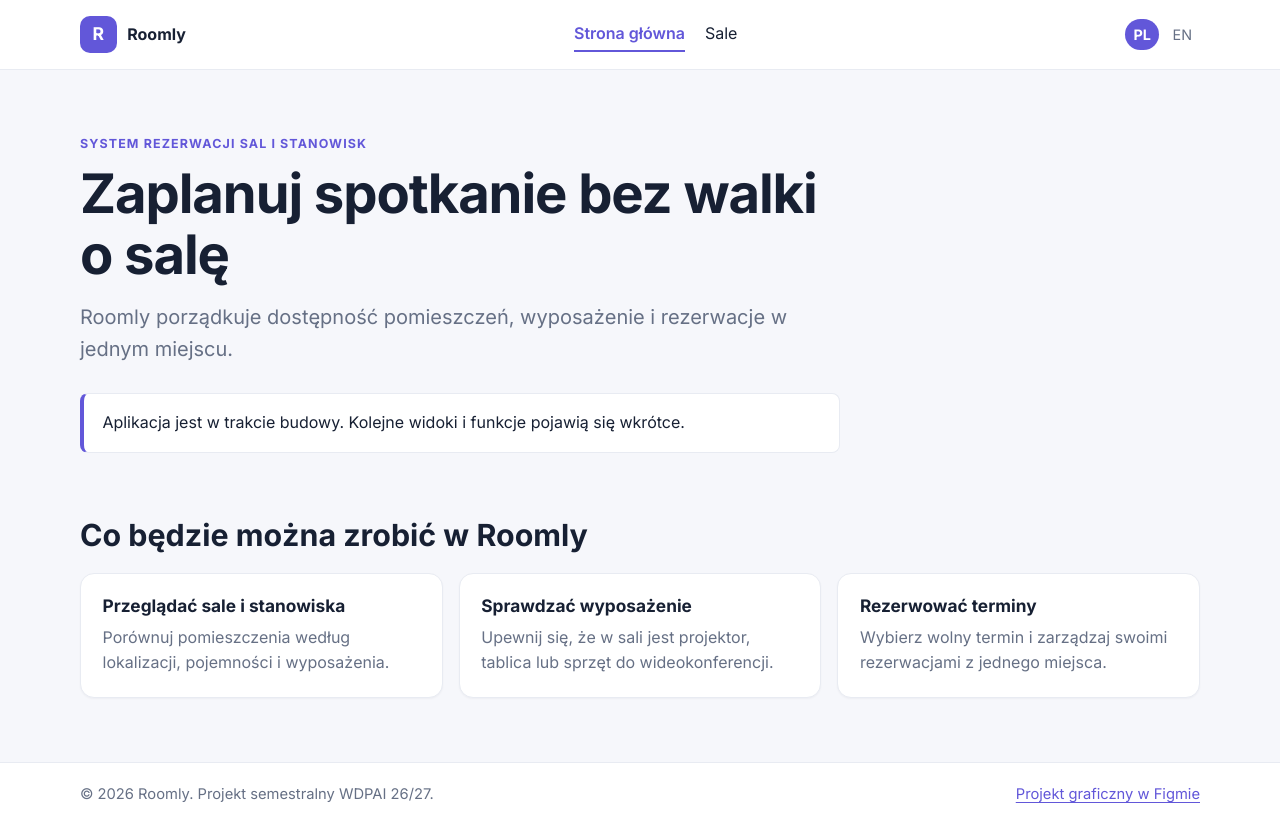
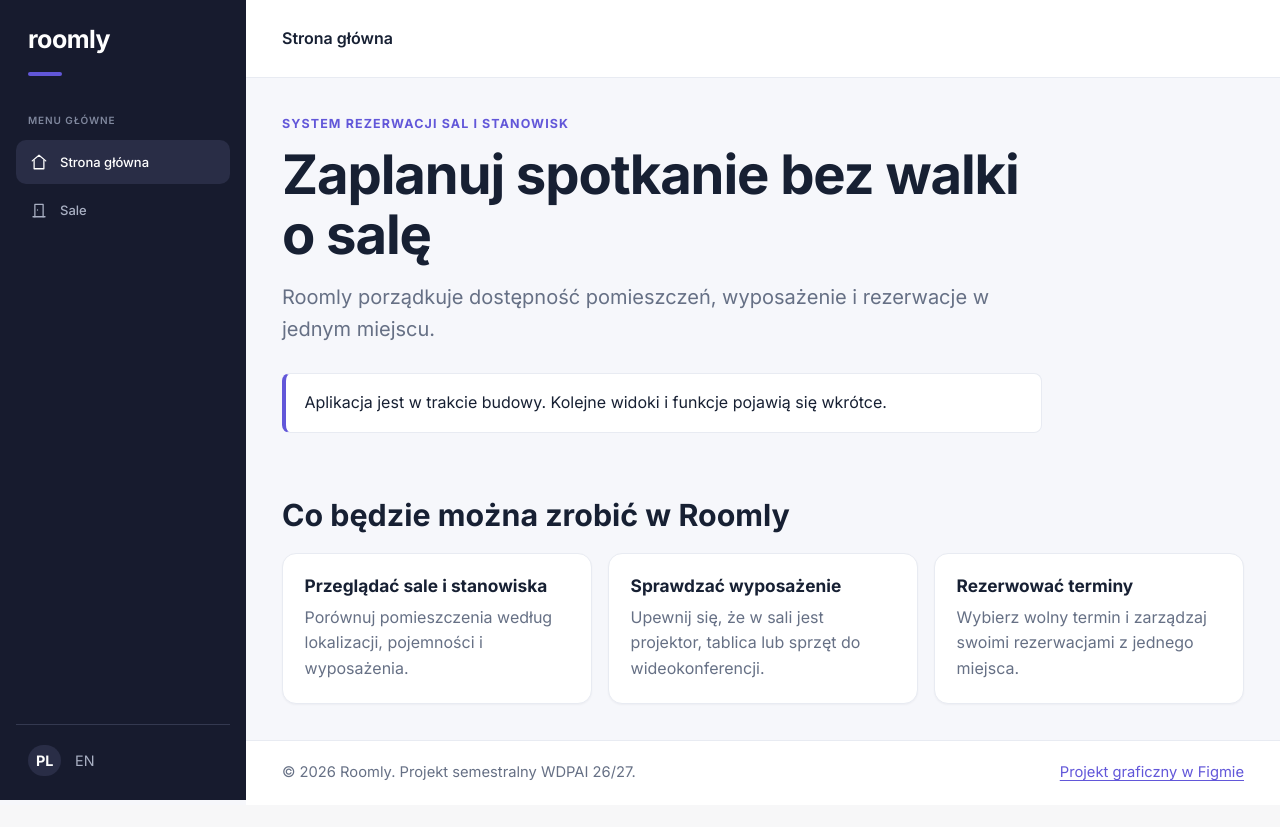
Before and after one commit to tapala/WDPAI-proj, a PHP site: page / in a window 1280 px wide. After the commit the page ends 800 px from the top, so only its background shows below. Run offline with PHP 8.4, Linux system fonts and the light colour scheme; some libraries are stand-ins or nearby versions.

Commit message:
feat: add desktop app shell with sidebar

```diff
--- a/public/css/style.css
+++ b/public/css/style.css
@@ -241,6 +241,24 @@ a:hover {
 .container {
     width: min(var(--container-width), 100% - var(--space-8));
     margin-inline: auto;
+}
+
+.app-frame {
+    display: flex;
+    flex: 1;
+    flex-direction: column;
+    min-width: 0;
+}
+
+.sidebar,
+.topbar {
+    display: none;
+}
+
+.nav-icon {
+    flex: none;
+    width: 18px;
+    height: 18px;
 }
 
 .site-header {
@@ -947,6 +965,154 @@ a:hover {
     font-size: 1.15rem;
 }
 
+@media (min-width: 1024px) {
+    .skip-link {
+        z-index: 30;
+    }
+
+    .sidebar {
+        position: fixed;
+        inset-block: 0;
+        inset-inline-start: 0;
+        z-index: 20;
+        display: flex;
+        flex-direction: column;
+        width: var(--sidebar-width);
+        padding: 27px 16px 24px;
+        overflow-y: auto;
+        background: var(--color-sidebar);
+    }
+
+    .sidebar__brand {
+        display: block;
+        padding-inline: 12px;
+        font-size: 25px;
+        font-weight: var(--font-weight-bold);
+        line-height: 1;
+        letter-spacing: -0.02em;
+        color: var(--color-sidebar-text-active);
+        text-decoration: none;
+    }
+
+    .sidebar__brand:hover {
+        color: var(--color-sidebar-text-active);
+    }
+
+    .sidebar__accent {
+        display: block;
+        width: 34px;
+        height: 4px;
+        margin: 20px 0 0 12px;
+        background: var(--color-primary);
+        border-radius: var(--radius-xs);
+    }
+
+    .sidebar__heading {
+        margin: 36px 0 12px;
+        padding-inline: 12px;
+        font-size: 0.625rem;
+        font-weight: var(--font-weight-semibold);
+        letter-spacing: 0.09em;
+        text-transform: uppercase;
+        color: var(--color-sidebar-heading);
+    }
+
+    .sidebar__nav {
+        display: flex;
+        flex-direction: column;
+        gap: 4px;
+    }
+
+    .sidebar__nav a {
+        display: flex;
+        align-items: center;
+        gap: 12px;
+        min-height: 44px;
+        padding: 0 14px;
+        font-size: var(--font-size-sm);
+        font-weight: var(--font-weight-medium);
+        color: var(--color-sidebar-text);
+        text-decoration: none;
+        border-radius: var(--radius-md);
+        transition: background-color var(--transition-fast), color var(--transition-fast);
+    }
+
+    .sidebar__nav a:hover {
+        color: var(--color-sidebar-text-active);
+        background: rgb(255 255 255 / 4%);
+    }
+
+    .sidebar__nav a[aria-current="page"] {
+        color: var(--color-sidebar-text-active);
+        background: var(--color-sidebar-active);
+    }
+
+    .sidebar__footer {
+        margin-top: auto;
+        padding: 20px 12px 0;
+        border-top: 1px solid var(--color-sidebar-divider);
+    }
+
+    .language-switcher--dark a {
+        color: var(--color-sidebar-text);
+    }
+
+    .language-switcher--dark a:hover {
+        color: var(--color-sidebar-text-active);
+        background: rgb(255 255 255 / 5%);
+    }
+
+    .language-switcher--dark a[aria-current="true"] {
+        color: var(--color-sidebar-text-active);
+        background: var(--color-sidebar-active);
+    }
+
+    .site-header {
+        display: none;
+    }
+
+    .app-frame {
+        margin-inline-start: var(--sidebar-width);
+    }
+
+    .topbar {
+        display: flex;
+        align-items: center;
+        justify-content: space-between;
+        gap: var(--space-4);
+        min-height: 78px;
+        padding-inline: var(--content-padding);
+        background: var(--color-surface);
+        border-bottom: 1px solid var(--color-border);
+    }
+
+    .topbar__section {
+        margin: 0;
+        font-size: var(--font-size-base);
+        font-weight: var(--font-weight-semibold);
+    }
+
+    .site-main {
+        padding: var(--content-padding);
+    }
+
+    .site-main .container {
+        width: 100%;
+        max-width: var(--container-width);
+        margin-inline: 0;
+    }
+
+    .site-footer {
+        padding-inline: var(--content-padding);
+    }
+
+    .site-footer .container {
+        width: 100%;
+        max-width: var(--container-width);
+        margin-inline: 0;
+    }
+}
+
 @media (max-width: 640px) {
     .detail-list__row {
         flex-direction: column;
--- a/public/views/layout.html.php
+++ b/public/views/layout.html.php
@@ -11,6 +11,9 @@ use App\Support\Html;
 /** @var string $currentPath */
 
 $currentPath = $currentPath ?? '/';
+$sectionLabel = str_starts_with($currentPath, '/rooms')
+    ? $translator->translate('nav.rooms')
+    : $translator->translate('nav.home');
 ?>
 <!doctype html>
 <html lang="<?= Html::escape($locale) ?>">
@@ -24,7 +27,14 @@ $currentPath = $currentPath ?? '/';
 <body>
     <a class="skip-link" href="#main-content"><?= Html::escape($translator->translate('nav.skip')) ?></a>
 
+    <?php require __DIR__ . '/partials/sidebar.html.php'; ?>
+
+    <div class="app-frame">
         <?php require __DIR__ . '/partials/header.html.php'; ?>
+
+        <header class="topbar">
+            <p class="topbar__section"><?= Html::escape($sectionLabel) ?></p>
+        </header>
 
         <main id="main-content" class="site-main">
             <div class="container">
@@ -33,5 +43,6 @@ $currentPath = $currentPath ?? '/';
         </main>
 
         <?php require __DIR__ . '/partials/footer.html.php'; ?>
+    </div>
 </body>
 </html>
--- a/public/views/partials/header.html.php
+++ b/public/views/partials/header.html.php
@@ -4,23 +4,9 @@ declare(strict_types=1);
 
 use App\Support\Html;
 
+/** @var string $currentPath */
 /** @var string $locale */
 /** @var App\Support\Translator $translator */
-/** @var string $currentPath */
-
-$currentPath = $currentPath ?? '/';
-$isRoomsPage = str_starts_with($currentPath, '/rooms');
-
-/**
- * Keeps the current query string (filters, pagination) when the language
- * changes, so switching languages never drops the user's results.
- */
-$languageUrl = static function (string $language): string {
-    $parameters = $_GET;
-    $parameters['lang'] = $language;
-
-    return '?' . http_build_query($parameters);
-};
 ?>
 <header class="site-header">
     <div class="container header-inner">
@@ -30,17 +16,15 @@ $languageUrl = static function (string $language): string {
         </a>
 
         <nav class="site-nav" aria-label="<?= Html::escape($translator->translate('nav.main')) ?>">
-            <a href="/"<?= $currentPath === '/' ? ' aria-current="page"' : '' ?>>
-                <?= Html::escape($translator->translate('nav.home')) ?>
-            </a>
-            <a href="/rooms"<?= $isRoomsPage ? ' aria-current="page"' : '' ?>>
-                <?= Html::escape($translator->translate('nav.rooms')) ?>
-            </a>
+            <?php
+            $withIcons = false;
+            require __DIR__ . '/nav-items.html.php';
+            ?>
         </nav>
 
-        <div class="language-switcher" role="group" aria-label="<?= Html::escape($translator->translate('nav.language')) ?>">
-            <a href="<?= Html::escape($languageUrl('pl')) ?>" lang="pl" hreflang="pl"<?= $locale === 'pl' ? ' aria-current="true"' : '' ?>>PL</a>
-            <a href="<?= Html::escape($languageUrl('en')) ?>" lang="en" hreflang="en"<?= $locale === 'en' ? ' aria-current="true"' : '' ?>>EN</a>
-        </div>
+        <?php
+        $languageSwitcherClass = '';
+        require __DIR__ . '/language-switcher.html.php';
+        ?>
     </div>
 </header>
--- /dev/null
+++ b/public/views/partials/language-switcher.html.php
@@ -0,0 +1,27 @@
+<?php
+
+declare(strict_types=1);
+
+use App\Support\Html;
+
+/** @var string $locale */
+/** @var App\Support\Translator $translator */
+/** @var string $languageSwitcherClass */
+
+$languageSwitcherClass = $languageSwitcherClass ?? '';
+
+/**
+ * Keeps the current query string (filters, pagination) when the language
+ * changes, so switching languages never drops the user's results.
+ */
+$languageUrl = static function (string $language): string {
+    $parameters = $_GET;
+    $parameters['lang'] = $language;
+
+    return '?' . http_build_query($parameters);
+};
+?>
+<div class="language-switcher<?= $languageSwitcherClass === '' ? '' : ' ' . Html::escape($languageSwitcherClass) ?>" role="group" aria-label="<?= Html::escape($translator->translate('nav.language')) ?>">
+    <a href="<?= Html::escape($languageUrl('pl')) ?>" lang="pl" hreflang="pl"<?= $locale === 'pl' ? ' aria-current="true"' : '' ?>>PL</a>
+    <a href="<?= Html::escape($languageUrl('en')) ?>" lang="en" hreflang="en"<?= $locale === 'en' ? ' aria-current="true"' : '' ?>>EN</a>
+</div>
--- /dev/null
+++ b/public/views/partials/nav-items.html.php
@@ -0,0 +1,46 @@
+<?php
+
+declare(strict_types=1);
+
+use App\Support\Html;
+
+/** @var string $currentPath */
+/** @var App\Support\Translator $translator */
+/** @var bool $withIcons */
+
+$withIcons = $withIcons ?? false;
+
+$items = [
+    [
+        'href' => '/',
+        'label' => 'nav.home',
+        'icon' => 'home',
+        'active' => $currentPath === '/',
+    ],
+    [
+        'href' => '/rooms',
+        'label' => 'nav.rooms',
+        'icon' => 'rooms',
+        'active' => str_starts_with($currentPath, '/rooms'),
+    ],
+];
+
+foreach ($items as $item): ?>
+    <a href="<?= Html::escape($item['href']) ?>"<?= $item['active'] ? ' aria-current="page"' : '' ?>>
+        <?php if ($withIcons): ?>
+            <?php if ($item['icon'] === 'home'): ?>
+                <svg class="nav-icon" viewBox="0 0 24 24" fill="none" stroke="currentColor" stroke-width="1.7" stroke-linecap="round" stroke-linejoin="round" aria-hidden="true" focusable="false">
+                    <path d="M3 10.5 12 3l9 7.5"/>
+                    <path d="M5.5 9.5V21h13V9.5"/>
+                </svg>
+            <?php else: ?>
+                <svg class="nav-icon" viewBox="0 0 24 24" fill="none" stroke="currentColor" stroke-width="1.7" stroke-linecap="round" stroke-linejoin="round" aria-hidden="true" focusable="false">
+                    <path d="M4 21h16"/>
+                    <path d="M6.5 21V4.5h11V21"/>
+                    <path d="M10 12h.01"/>
+                </svg>
+            <?php endif; ?>
+        <?php endif; ?>
+        <span><?= Html::escape($translator->translate($item['label'])) ?></span>
+    </a>
+<?php endforeach; ?>
--- /dev/null
+++ b/public/views/partials/sidebar.html.php
@@ -0,0 +1,30 @@
+<?php
+
+declare(strict_types=1);
+
+use App\Support\Html;
+
+/** @var string $currentPath */
+/** @var string $locale */
+/** @var App\Support\Translator $translator */
+?>
+<aside class="sidebar">
+    <a class="sidebar__brand" href="/" aria-label="<?= Html::escape($translator->translate('nav.home_link')) ?>">roomly</a>
+    <span class="sidebar__accent" aria-hidden="true"></span>
+
+    <p class="sidebar__heading"><?= Html::escape($translator->translate('nav.menu')) ?></p>
+
+    <nav class="sidebar__nav" aria-label="<?= Html::escape($translator->translate('nav.main')) ?>">
+        <?php
+        $withIcons = true;
+        require __DIR__ . '/nav-items.html.php';
+        ?>
+    </nav>
+
+    <div class="sidebar__footer">
+        <?php
+        $languageSwitcherClass = 'language-switcher--dark';
+        require __DIR__ . '/language-switcher.html.php';
+        ?>
+    </div>
+</aside>
--- a/translations/en.php
+++ b/translations/en.php
@@ -10,6 +10,7 @@ return [
     'nav.home' => 'Home',
     'nav.home_link' => 'Roomly — home page',
     'nav.language' => 'Language selection',
+    'nav.menu' => 'Main menu',
     'home.eyebrow' => 'Room and workstation reservation system',
     'home.title' => 'Plan your meeting without fighting over a room',
     'home.lead' => 'Roomly brings room availability, equipment and reservations together in one place.',
--- a/translations/pl.php
+++ b/translations/pl.php
@@ -10,6 +10,7 @@ return [
     'nav.home' => 'Strona główna',
     'nav.home_link' => 'Roomly — strona główna',
     'nav.language' => 'Wybór języka',
+    'nav.menu' => 'Menu główne',
     'home.eyebrow' => 'System rezerwacji sal i stanowisk',
     'home.title' => 'Zaplanuj spotkanie bez walki o salę',
     'home.lead' => 'Roomly porządkuje dostępność pomieszczeń, wyposażenie i rezerwacje w jednym miejscu.',
```
Lines whose indentation alone changed are shown as unchanged.
